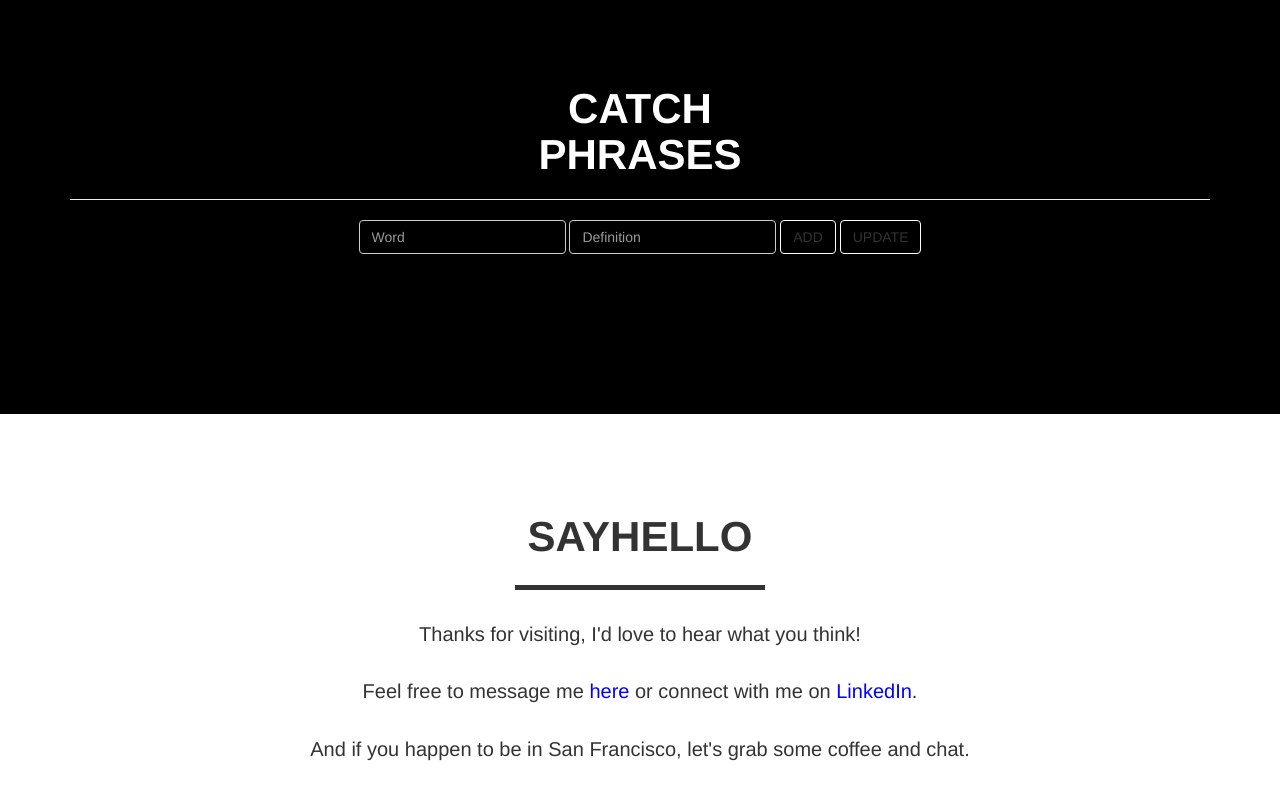
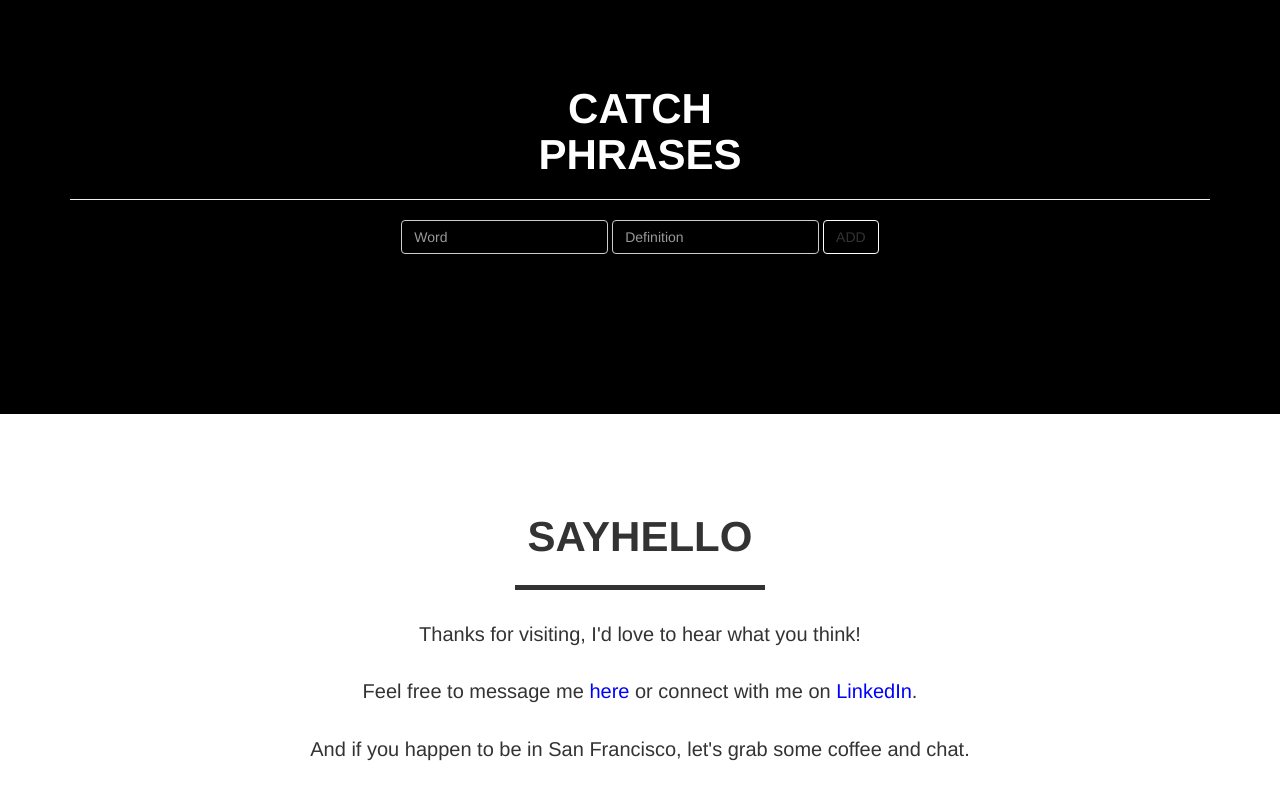
Before and after one commit to Gnaoh/catchphrase, a website: page views/index.html in a window 1280 px wide. Shown: the part 1887-2687 px from the top of the page. Drawn offline with nearby package versions, Linux system fonts and the light colour scheme; files that its build step writes are made by us from their sources; no server answers; grey boxes are pictures that could not be loaded; files whose address does not match are found by name.

```diff
--- a/public/js/app.js
+++ b/public/js/app.js
@@ -44,24 +44,6 @@
   });
 }
 
-function updateWord(){
-    $('#update-word').click(function(e){
-        e.preventDefault();
-    });
-    var updatePhrase = $('#phrase-word-input').val();
-    var updateDef = $('#phrase-definition-input').val();
-    var updatedWord = {word: updatePhrase, definition: updateDef};
-
-    $.ajax({
-        url: "/phrases/",
-        type: "PUT",
-        data: updatedWord,
-        success: function(){
-            window.location.reload();
-        }
-    })
-}
-
 /*========================================
               BOOTSTRAP JS
 ========================================*/
@@ -101,7 +83,7 @@
       c.contains("flipped") === true ? c.remove("flipped") : c.add("flipped");
     });
   }
-})();
+})
 
 /*========================================
               SHUFFLE JS
--- a/views/index.html
+++ b/views/index.html
@@ -138,7 +138,6 @@
         <center> <button type="submit" id ="reset" class="btn btn-default shuffle">SHUFFLE</button></center>
 </section>
 
-
 <!========================================
               CATCHPHRASE SECTION
 =======================================-->
@@ -154,7 +153,6 @@
                     <input name="word" type="text" class="form-control" id="phrase-word-input" placeholder="Word">
                     <input name="definition" type="text" class="form-control" id="phrase-definition-input" placeholder="Definition" maxlength="60">
                     <button type="submit" class="btn btn-default">ADD</button>
-                    <button type="button" class="btn btn-default" id="update-word" onclick="updateWord()" class="btn btn-default">UPDATE</button>
                 </form><br>
                 <ul class="list-group" id="phrase-ul"></ul>
             </div>
```
Also changed, not shown: index.js (+0 -10 lines).
